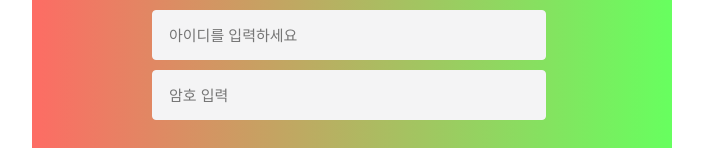
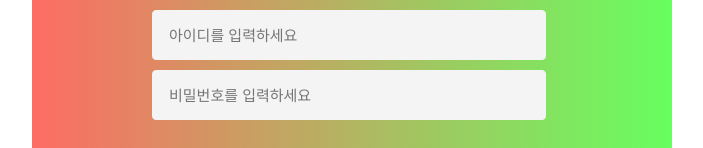
Before and after one commit to GilhwanE/loginPage_ex, a plain HTML site: page index.html in a window 1280 px wide. Shown: the part 297-445 px from the top of the page, without its empty margins (288-991 px from the left). Drawn offline with Linux system fonts and the light colour scheme.

Commit message:
📝 FIx html value

```diff
--- a/index.html
+++ b/index.html
@@ -11,7 +11,7 @@
     <section class="login">
       <form onsubmit="Idsubmit()">
         <input type="text" name="userId" placeholder="아이디를 입력하세요" id="id"/>
-        <input type="password" name="userPwd" placeholder="암호 입력" id="pwd"/>
+        <input type="password" name="userPwd" placeholder="비밀번호를 입력하세요" id="pwd"/>
 
         <input type="submit" id="btn" value="확인"></input>
       </form>
```
